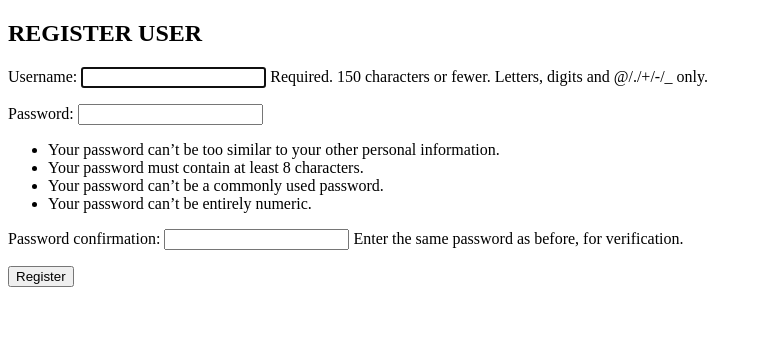
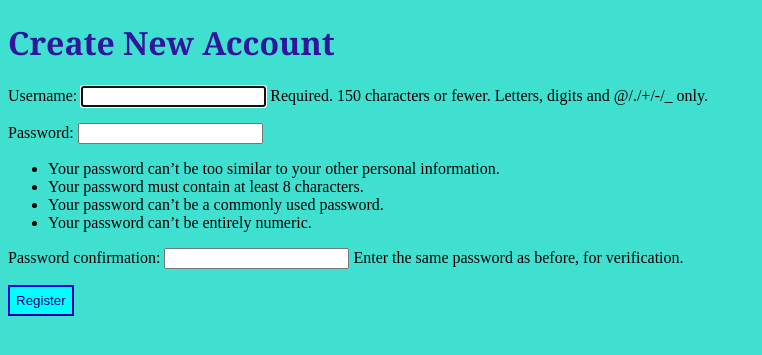
Before and after one commit to pranav-sekhar/Django-Movie-Site, a Django app: page /register/ in a window 1280 px wide. Shown: the top 355 px of the page, without its empty margins (0-762 px from the left). Run offline with Django 5.2, Linux system fonts and the light colour scheme.

Commit message:
Update register.html

```diff
--- a/movieapp/templates/register.html
+++ b/movieapp/templates/register.html
@@ -4,9 +4,13 @@
     <meta charset="UTF-8">
     <meta name="viewport" content="width=device-width, initial-scale=1.0">
     <title>Document</title>
+    <style>
+        h1{color:rgb(48, 21, 157);font-family: Cambria, Cochin, Georgia, Times, 'Times New Roman', serif;}
+        button{background-color: cyan;color: darkblue;border-color: blue;padding: 6px;cursor: pointer;}
+    </style>
 </head>
-<body>
-    <h2>REGISTER USER</h2>
+<body bgcolor="turquoise">
+    <h1>Create New Account</h1>
     <form method="POST">
         {% csrf_token %}
         {{ form.as_p }}
```
